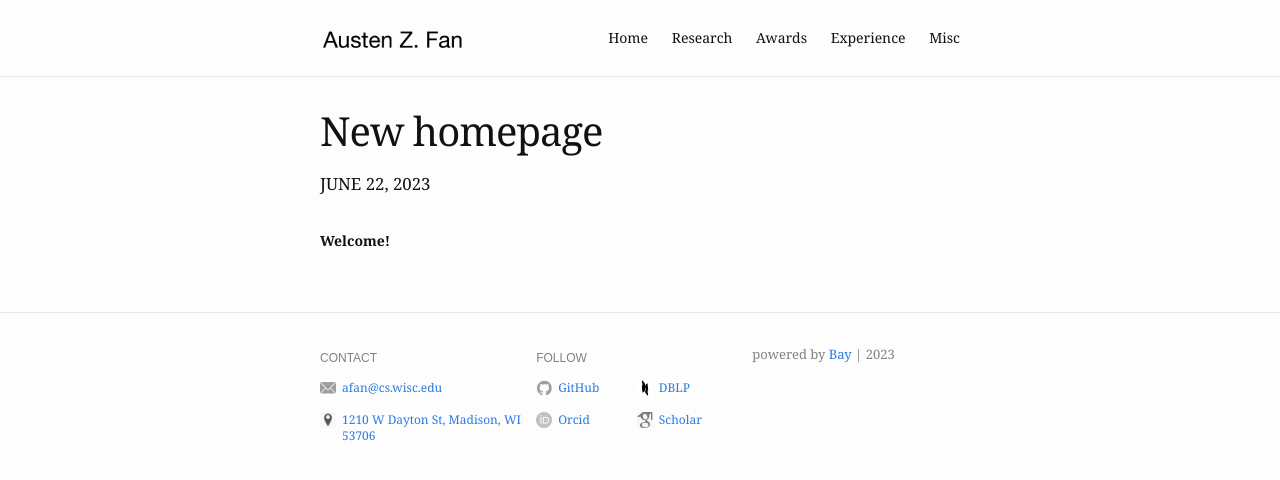
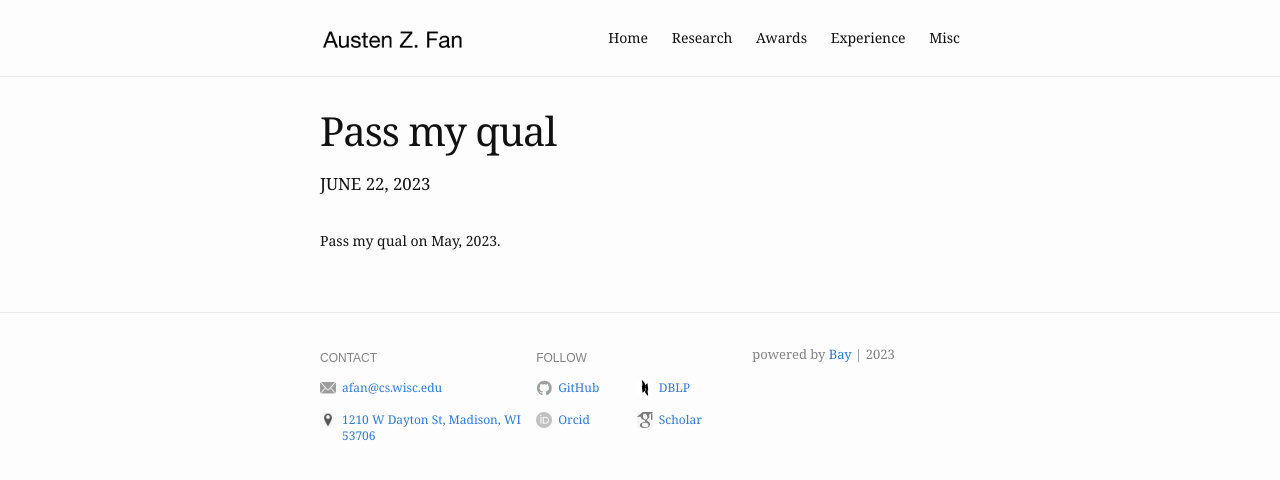
Before and after one commit to Austen-Z-Fan/Austen-Z-Fan.github.io, a Jekyll site: the page built from _posts/2019-10-26-example-of-blog-post.md, in a window 1280 px wide. Shown: the top 480 px of the page. Built offline with Jekyll 4.4.1, drawn with Linux system fonts in a browser that asks for light colours.

Commit message:
Update 2019-10-26-example-of-blog-post.md

```diff
--- a/_posts/2019-10-26-example-of-blog-post.md
+++ b/_posts/2019-10-26-example-of-blog-post.md
@@ -1,8 +1,8 @@
 ---
 layout: post
-title:  "New homepage"
+title:  "Pass my qual"
 date:   2023-06-22 12:40:00
-blurb: "My new homepage."
+blurb: "pass my qual"
 ---
 
-**Welcome!**
+Pass my qual on May, 2023.
```
